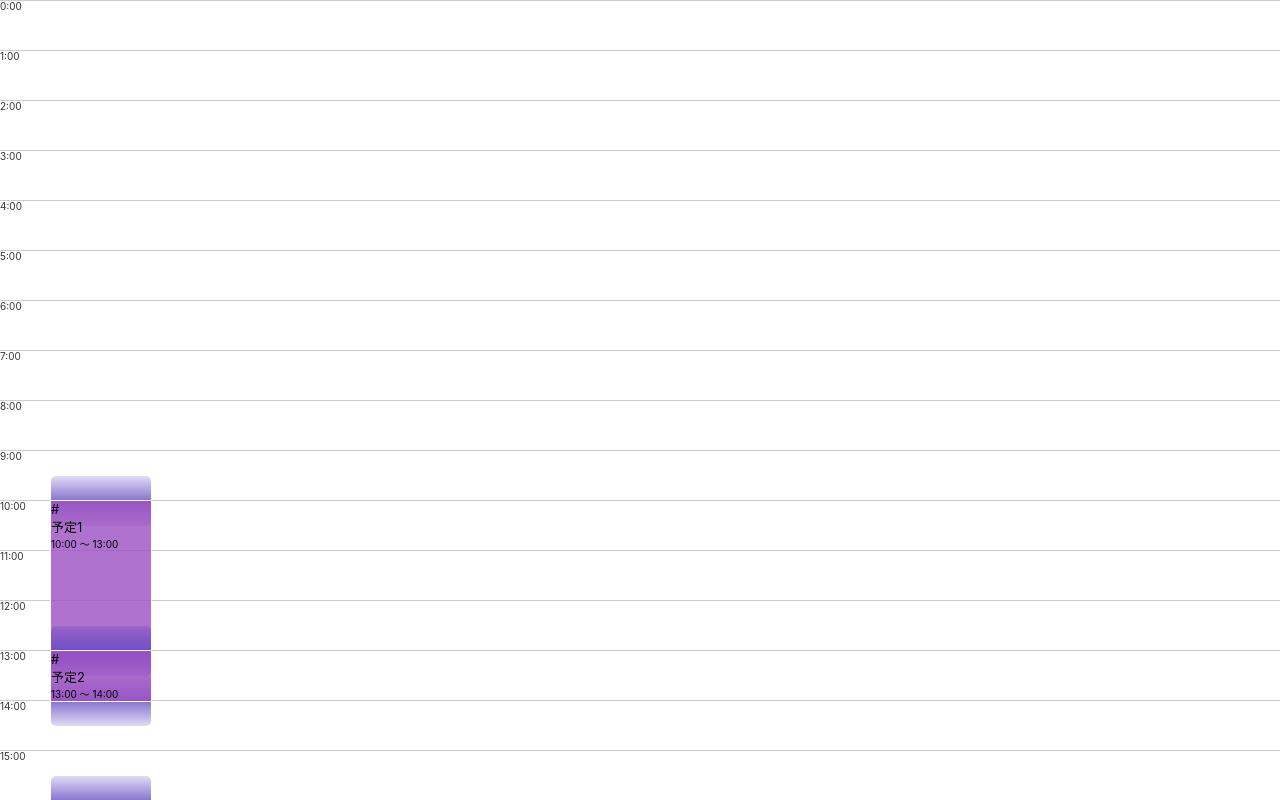
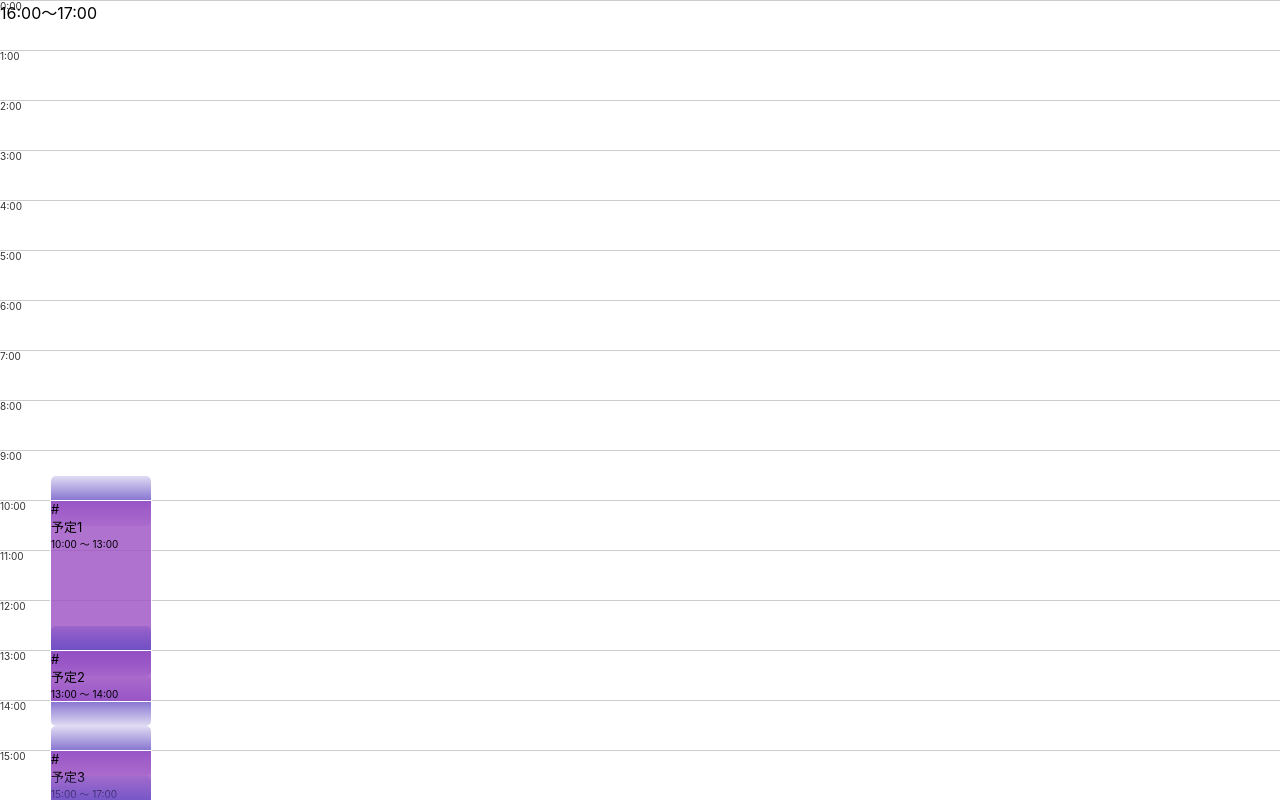
Before and after one commit to fumicode/fuzzy-session-react, a React (Create React App) app: page / in a window 1280 px wide. Shown: the top 800 px of the page. Built offline with nearby package versions, Linux system fonts and the light colour scheme.

Commit message:
コンフリクトとその表示がいったんできた

```diff
--- a/src/App.tsx
+++ b/src/App.tsx
@@ -1,4 +1,5 @@
-import { DailyTimelineView } from './Components/DailyTimelineView';
+import ConflictsWarningSessionList from './Components/ConflictsWarningSessionList';
+import { DailyTimelineWithConflictsView } from './Components/DailyTimelineViewWithConflicts';
 import Session from './Components/Session';
 import TimeRange from './Components/TimeRange';
 import React, { FC } from 'react';
@@ -18,15 +19,24 @@ const sessions: Session[] = [
   new Session(
     undefined,
     '予定3',
+    new TimeRange('15:00','17:00')
+  ),
+  new Session(
+    undefined,
+    '予定4',
     new TimeRange('16:00','20:00')
-  )
+  ),
 ];
+
+
+const conflictsWarningSessionList = new ConflictsWarningSessionList(sessions);
 
 const App: FC = ()=> {
 
 
   return (
-    <DailyTimelineView main={sessions}/>
+    <DailyTimelineWithConflictsView main={conflictsWarningSessionList}/>
+    //<DailyTimelineView main={sessions}/>
   );
 }
 
--- /dev/null
+++ b/src/Components/Conflict.tsx
@@ -0,0 +1,32 @@
+import Session, {SessionId} from "./Session";
+import TimeRange from "./TimeRange";
+
+
+export default class Conflict{
+  public readonly overlappingTimeRange: TimeRange;
+  public readonly conflictingSessionIds: [SessionId, SessionId];
+
+  constructor(
+    sessionA: Session,
+    sessionB: Session,
+  ){
+    const overlappingTimeRange = sessionA.overlaps(sessionB);
+
+    if(!overlappingTimeRange){
+      throw new Error('No overlapping time range');
+    }
+
+    this.overlappingTimeRange = overlappingTimeRange;
+
+    this.conflictingSessionIds = [
+      sessionA.id,
+      sessionB.id
+    ];
+
+  }
+
+  toString(): string{
+    return `Conflict: ${this.overlappingTimeRange.toString()} #${this.conflictingSessionIds[0].toString('short')} <-> #${this.conflictingSessionIds[1].toString('short')}`;
+  }
+
+}
--- /dev/null
+++ b/src/Components/ConflictsWarningSessionList.ts
@@ -0,0 +1,35 @@
+import Session from "./Session";
+
+import Conflict from "./Conflict";
+
+export default class ConflictsWarningSessionList{
+  private readonly _conflicts: Conflict[];
+  private readonly _sessions: Session[]
+
+  constructor(
+    sessions: Session[]
+  ){
+    this._conflicts = this.findConflicts(sessions);
+    this._sessions  = sessions;
+  }
+
+  get sessions(): Session[]{
+    return this._sessions;
+  }
+
+  private findConflicts(sessions: Session[]): Conflict[]{
+    let conflicts: Conflict[] = [];
+    for(let i = 0; i < sessions.length; i++){
+      for(let j = i + 1; j < sessions.length; j++){
+        if(sessions[i].overlaps(sessions[j])){
+          conflicts.push(new Conflict(sessions[i], sessions[j]));
+        }
+      }
+    }
+    return conflicts;
+  }
+
+  get conflicts(): Conflict[]{
+    return this._conflicts;
+  }
+}
--- /dev/null
+++ b/src/Components/DailyTimelineViewWithConflicts.tsx
@@ -0,0 +1,96 @@
+import { FC } from 'react';
+import styled from 'styled-components';
+
+import 'core-js/features/array';
+
+import Session, { SessionView } from './Session'
+import ViewModel from './ViewModel'
+import ConflictsWarningSessionList from './ConflictsWarningSessionList';
+
+export type DailyTimelineWithConflictsViewModel = ViewModel<ConflictsWarningSessionList>;
+
+export const DailyTimelineWithConflictsView: FC<DailyTimelineWithConflictsViewModel> = styled((props: DailyTimelineWithConflictsViewModel)=>{
+  const sessions = props.main.sessions;
+  const conflicts = props.main.conflicts;
+
+  const hoursMax = 24;
+  const hoursArray = [...Array(hoursMax).keys()];
+
+  //const sessionsBelongsToHour = distributeSessionsToHours(sessions);
+
+  return (
+    <div className={props.className}>
+      {
+        hoursArray.map((hour)=>
+          <div className='e-hour-line' key={hour}>
+            <div className="e-hour-label">{hour}:00</div>
+            <div className="e-hour-content">
+            </div>
+          </div>
+        )
+      }
+      <div className="e-contents">
+        {
+          sessions.map((session)=>
+            {
+              //todo: 50がマジックナンバーになっている！！ DOM描画時に取得するようにする。
+
+              const y = session.openingTimeRange.startHour * 50;
+              return (
+                <div className="e-session-box" style={{top: y +'px'}} key={session.id.toString()}>
+                  <SessionView main={session}/>
+                </div>
+              )
+            }
+          )
+        }
+        {
+          conflicts.map((conflict)=>
+            conflict.overlappingTimeRange.toString())
+
+        }
+      </div>
+    </div>
+  );
+})`
+display: flex;
+flex-direction: column;
+
+>.e-hour-line{
+  position: relative;
+
+  height: 50px;
+  &::before{
+    position: absolute;
+      top: 0;
+      left: 0;
+      right: 0;
+      z-index: -1;
+    display: block;
+    content: ' ';
+    border-top: 1px solid #ccc;
+  }
+
+  display: flex;
+
+  >.e-hour-label{
+
+    font-size: 10px;
+    color: #333;
+
+  }
+  >.e-hour-content{
+  }
+}
+
+
+>.e-contents{
+  position: absolute;
+  >.e-session-box{
+    position: absolute;
+    z-index: 1;
+    left: 50px;
+  }
+
+}
+`;
--- a/src/Components/Session.tsx
+++ b/src/Components/Session.tsx
@@ -6,13 +6,10 @@ import ViewModel from './ViewModel'
 import TimeRange, { TimeRangeView } from './TimeRange';
 import crypto from 'crypto';
 
-
 export class SessionId{
-
   private readonly _value: string;
 
   constructor(value: string | undefined = undefined){
-
     if(value === undefined){
       //TODO: なぜかcrypto.randomUUIDが使えないので、簡易的なやりかた
       value = crypto.randomBytes(20).toString('hex');
@@ -47,6 +44,10 @@ export default class Session{
     }
 
     this.id = id;
+  }
+
+  overlaps(otherSession: Session): TimeRange | undefined{
+    return this.openingTimeRange.overlaps(otherSession.openingTimeRange);
   }
 }
 
--- a/src/Components/TimeRange.tsx
+++ b/src/Components/TimeRange.tsx
@@ -1,6 +1,7 @@
 import React, { FC } from 'react';
 
 import ViewModel from './ViewModel'
+import { textSpanOverlap } from 'typescript';
 
 export default class TimeRange{
   constructor(
@@ -13,6 +14,11 @@ export default class TimeRange{
     //TODO ここで、parseIntを使うのは、よくない。
   }
 
+  get endHour():number{
+    return parseInt(this.end.split(':')[0]);
+    //TODO ここで、parseIntを使うのは、よくない。
+  }
+
   get durationHour():number{
     const startDate = new Date(`2023-08-22T${this.start}`);
     const endDate = new Date(`2023-08-22T${this.end}`);
@@ -22,6 +28,36 @@ export default class TimeRange{
 
     return duration ;
   }
+
+  overlaps(otherTR: TimeRange): TimeRange | undefined{
+
+    if(!overlaps(this, otherTR)){
+      return undefined;
+    }
+    else{
+      const start = this.startHour > otherTR.startHour ?
+        this.start :
+        otherTR.start;
+
+      const end = this.endHour < otherTR.endHour ?
+        this.end :
+        otherTR.end;
+
+      return new TimeRange(start, end);
+    }
+
+  }
+
+  toString(): string{
+    return `${this.start}〜${this.end}`;
+  }
+}
+
+const overlaps = (a:TimeRange, b:TimeRange):boolean => {
+  return !(
+    (a.end <= b.start) ||
+    (b.end <= a.start)
+  );
 }
 
 export type TimeRangeViewModel = ViewModel<TimeRange>;
```
